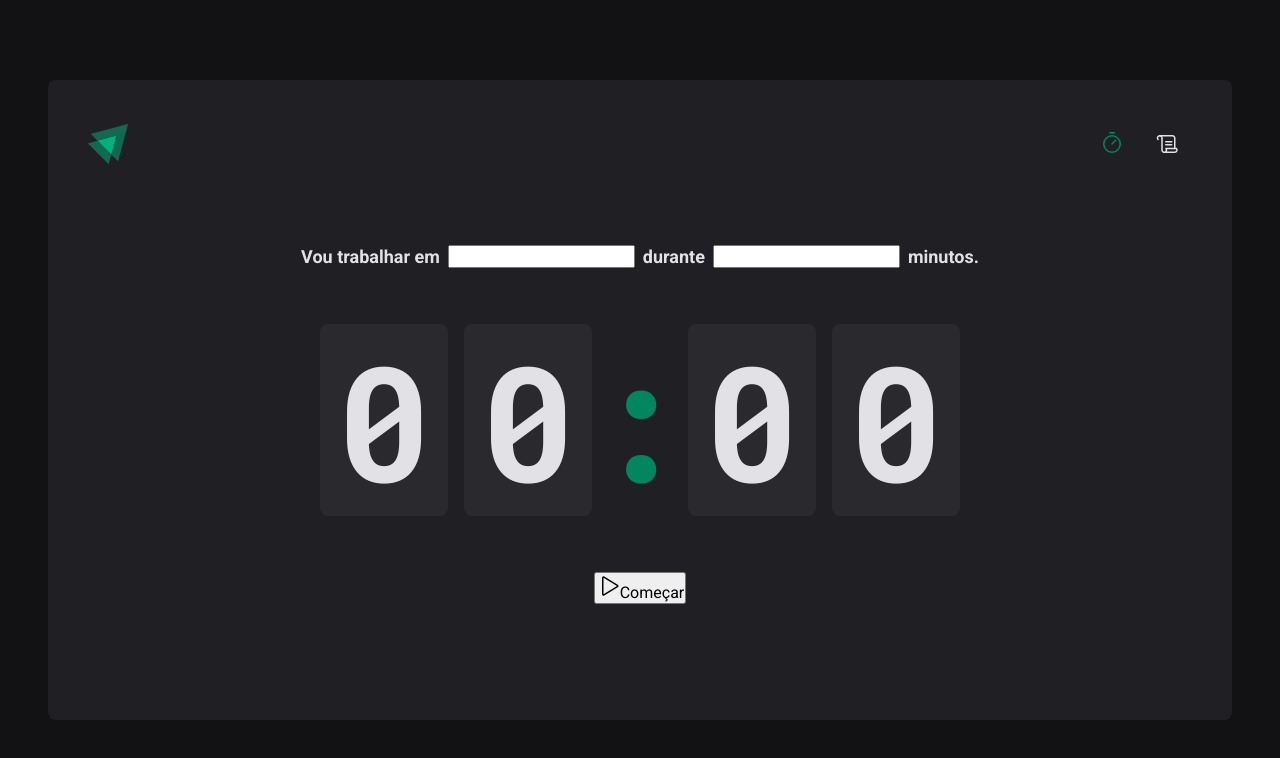
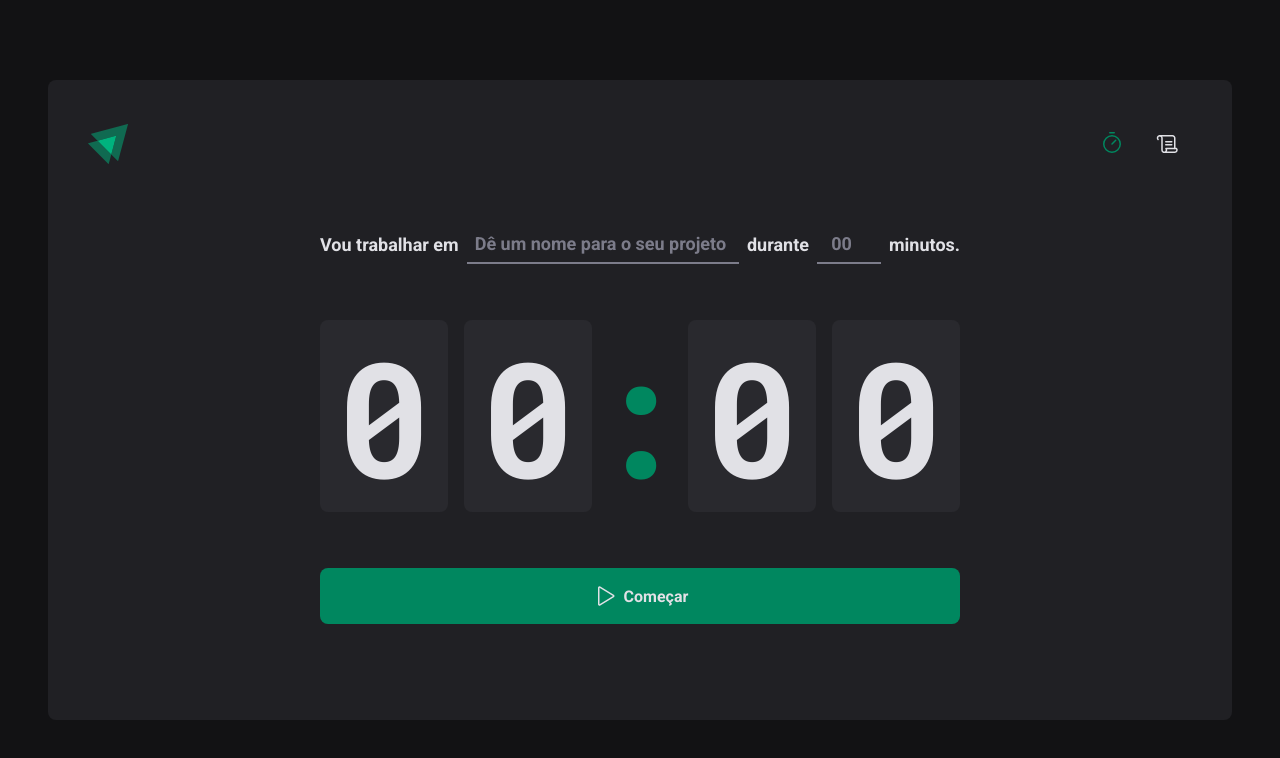
Before and after one commit to igor-cotrim/timer, a React (Vite) app: page / in a window 1280 px wide. Shown: the top 758 px of the page. Built offline with nearby package versions, Linux system fonts and the light colour scheme.

Commit message:
feat: finish styles to page Home

```diff
--- a/src/pages/Home/index.tsx
+++ b/src/pages/Home/index.tsx
@@ -8,10 +8,28 @@
       <form action="">
         <S.FormContainer>
           <label htmlFor="task">Vou trabalhar em</label>
-          <input id="task" type="text" />
+          <S.TaskInput
+            id="task"
+            list="task-suggestions"
+            placeholder="Dê um nome para o seu projeto"
+          />
+          <datalist id="task-suggestions">
+            <option value="Projeto 1" />
+            <option value="Projeto 2" />
+            <option value="Projeto 3" />
+            <option value="Projeto 4" />
+            <option value="Banana" />
+          </datalist>
 
           <label htmlFor="minutesAmount">durante</label>
-          <input id="minutesAmount" type="number" />
+          <S.MinutesAmountInput
+            id="minutesAmount"
+            type="number"
+            placeholder="00"
+            step={5}
+            min={5}
+            max={60}
+          />
 
           <span>minutos.</span>
         </S.FormContainer>
@@ -24,10 +42,10 @@
           <span>0</span>
         </S.CountdownContainer>
 
-        <button type="submit">
+        <S.StartCountdownButton type="submit">
           <Play size={24} />
           Começar
-        </button>
+        </S.StartCountdownButton>
       </form>
     </S.HomeContainer>
   )
--- a/src/pages/Home/styles.ts
+++ b/src/pages/Home/styles.ts
@@ -29,6 +29,41 @@
   `}
 `
 
+const BaseInput = styled.input`
+  ${({ theme }) => css`
+    background: transparent;
+    height: 2.5rem;
+    border: 0;
+    border-bottom: 2px solid ${theme.gray500};
+    font-weight: bold;
+    font-size: 1.125rem;
+    padding: 0 0.5rem;
+    color: ${theme.gray100};
+
+    &:focus {
+      box-shadow: none;
+      border-color: ${theme.green500};
+    }
+
+    &::placeholder {
+      color: ${theme.gray500};
+    }
+  `}
+`
+
+export const TaskInput = styled(BaseInput)`
+  flex: 1;
+
+  &::-webkit-calendar-picker-indicator {
+    display: none !important;
+  }
+`
+
+export const MinutesAmountInput = styled(BaseInput)`
+  width: 4rem;
+  text-align: center;
+`
+
 export const CountdownContainer = styled.div`
   ${({ theme }) => css`
     font-family: 'Roboto Mono', monospace;
@@ -56,3 +91,29 @@
     justify-content: center;
   `}
 `
+
+export const StartCountdownButton = styled.button`
+  ${({ theme }) => css`
+    width: 100%;
+    border: 0;
+    padding: 1rem;
+    border-radius: 8px;
+    display: flex;
+    align-items: center;
+    justify-content: center;
+    gap: 0.5rem;
+    font-weight: bold;
+    cursor: pointer;
+    background: ${theme.green500};
+    color: ${theme.gray100};
+
+    &:disabled {
+      opacity: 0.7;
+      cursor: not-allowed;
+    }
+
+    &:not(:disabled):hover {
+      background: ${theme.green700};
+    }
+  `}
+`
```
